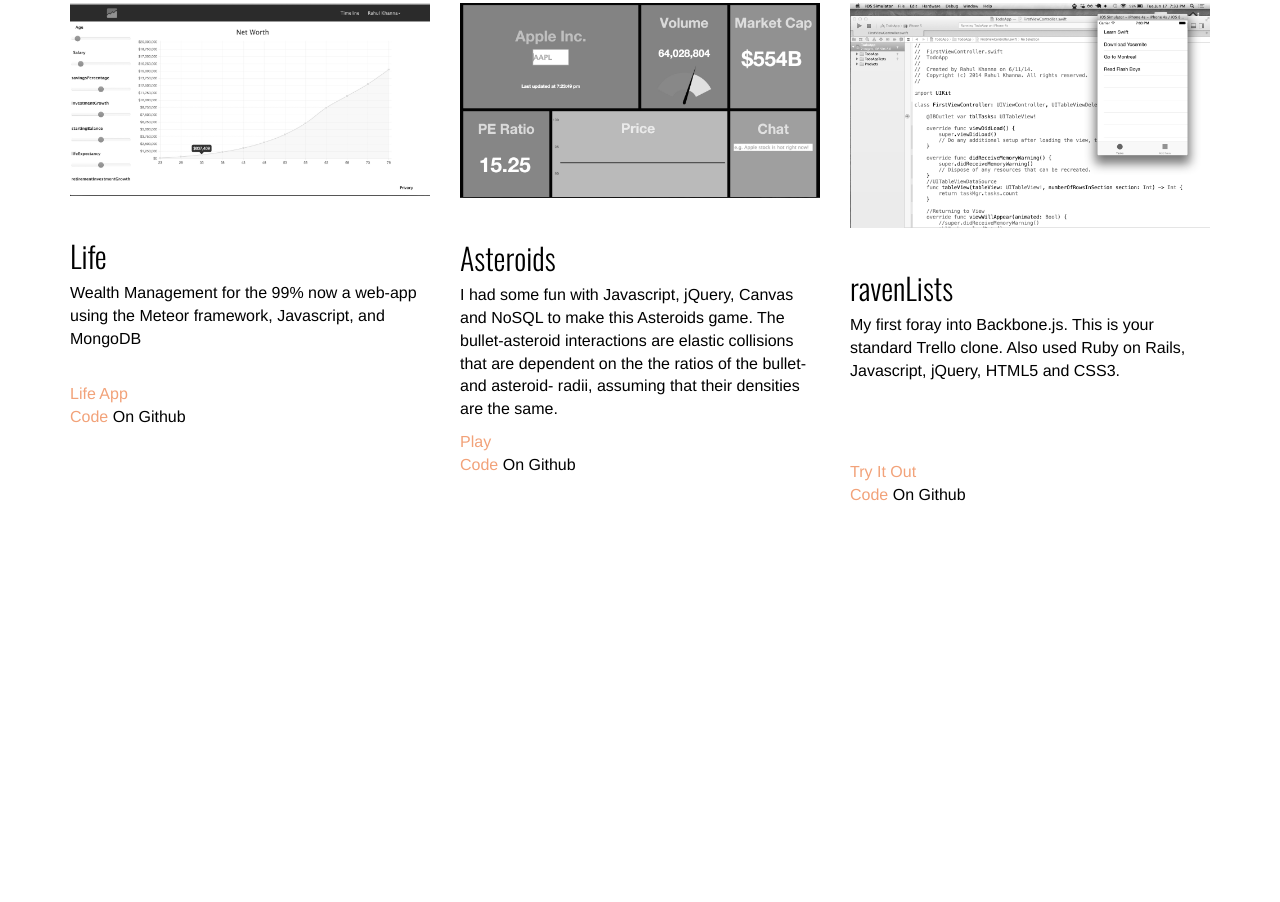
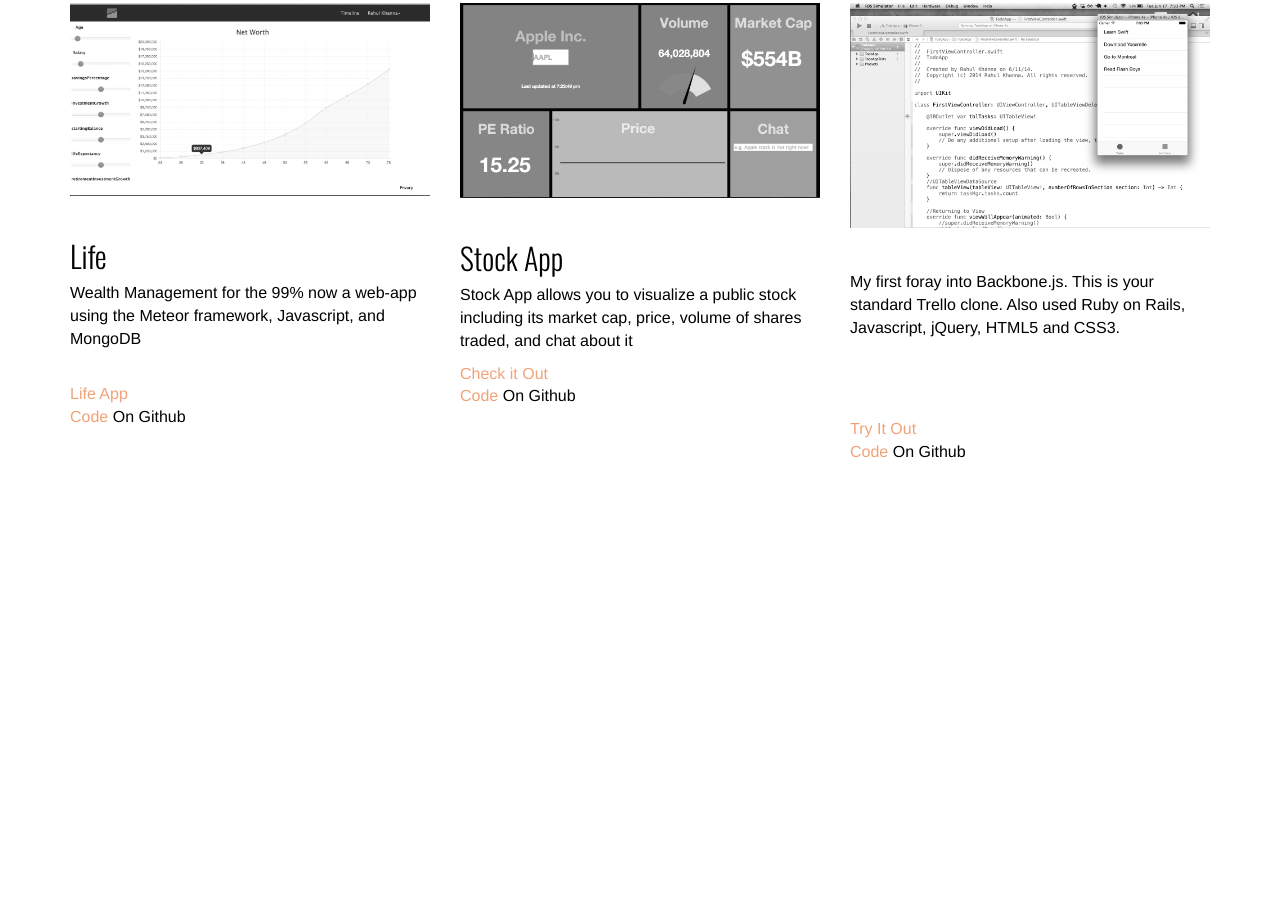
Before and after one commit to sociallyRK/sociallyrk.github.io, a plain HTML site: page index.html in a window 1280 px wide. Shown: the part 1938-2840 px from the top of the page. Drawn offline with nearby package versions, Linux system fonts and the light colour scheme.

Commit message:
updating portfolio

```diff
--- a/index.html
+++ b/index.html
@@ -128,11 +128,11 @@
 	                            <div class="overlay"></div>
 	                        </div>
                           <br>
-                          <h2>Asteroids</h2>
-                          <p>I had some fun with Javascript, jQuery, Canvas and NoSQL to make this Asteroids game. The bullet-asteroid interactions are elastic collisions that are dependent on the the ratios of the bullet- and asteroid- radii, assuming that their densities are the same.</p>
+                          <h2>Stock App</h2>
+                          <p>Stock App allows you to visualize a public stock including its market cap, price, volume of shares traded, and chat about it</p>
 
-                          <a href="http://utako.github.io/asteroids">Play</a><br>
-                          <a href="https://github.com/utako/asteroids">Code</a> On Github
+                          <a href="http://stockvisualizer.herokuapp.com/">Check it Out</a><br>
+                          <a href="https://github.com/stockvisualizer">Code</a> On Github
 	                    </div>
 	                </div>
 				</div><!-- col-lg-4 -->
@@ -147,7 +147,7 @@
 	                            <div class="overlay"></div>
 	                        </div>
                           <br>
-                          <h2>ravenLists</h2>
+                          <h2></h2>
                           <p>My first foray into Backbone.js. This is your standard Trello clone. Also used Ruby on Rails, Javascript, jQuery, HTML5 and CSS3.</p>
                           <br>
                           <br>
```
